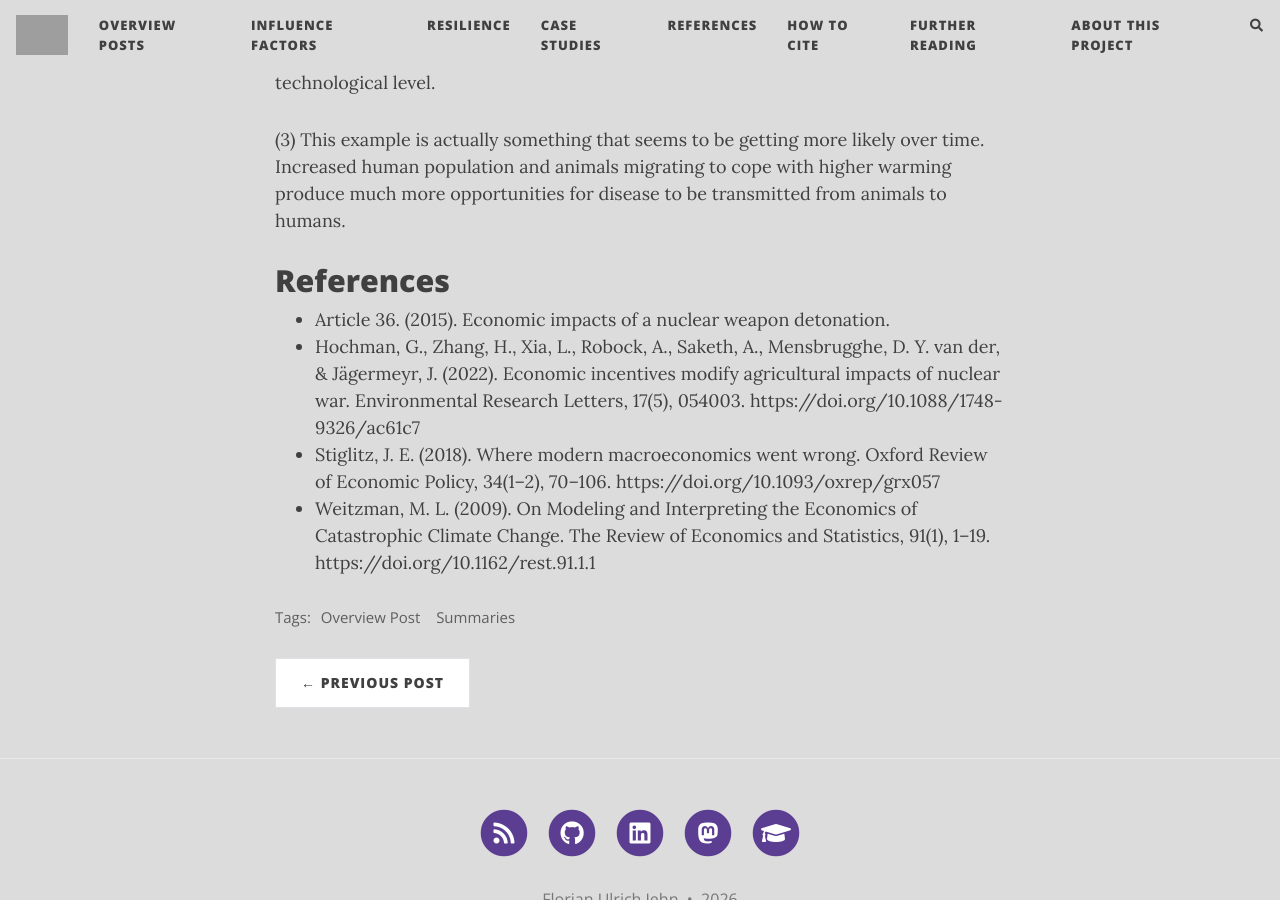
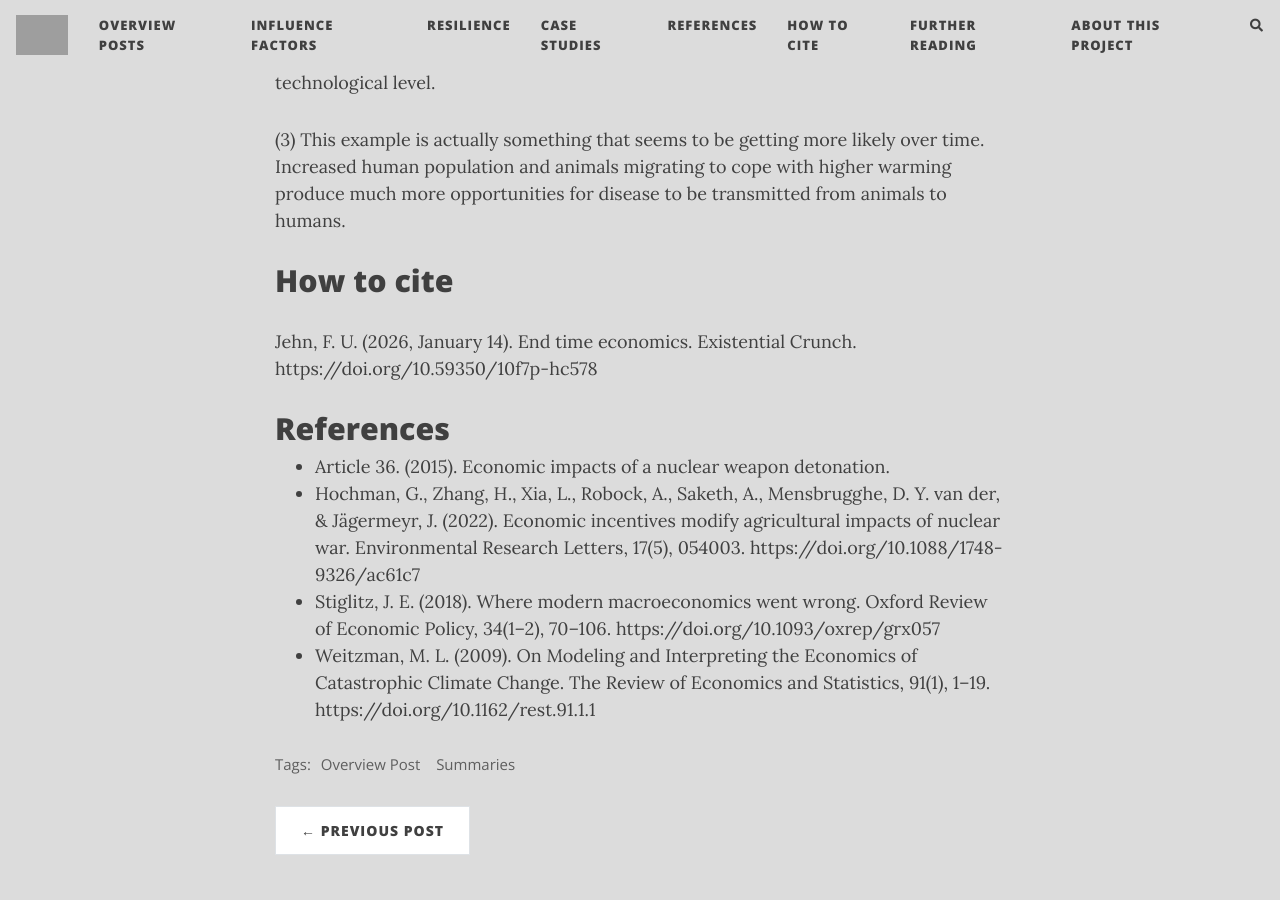
Before and after one commit to florianjehn/Societal_Collapse, a Jekyll site: the page built from _posts/2026-01-07-endtime_economics.md, in a window 1280 px wide and 900 px high, scrolled down 5327 px. Built offline with Jekyll 4.4.1, drawn with Linux system fonts in a browser that asks for light colours; nearby versions of some CDN libraries; comment, search, counter and statistics services are not loaded; grey boxes are pictures that could not be loaded.

Commit message:
Update 2026-01-07-endtime_economics.md

```diff
--- a/_posts/2026-01-07-endtime_economics.md
+++ b/_posts/2026-01-07-endtime_economics.md
@@ -63,6 +63,9 @@ Can you calculate a price after a catastrophe? Maybe, but it will always be a gu
 
 (3) This example is actually something that seems to be getting more likely over time. Increased human population and animals migrating to cope with higher warming produce much more opportunities for disease to be transmitted from animals to humans.
 
+# How to cite
+Jehn, F. U. (2026, January 14). End time economics. Existential Crunch. https://doi.org/10.59350/10f7p-hc578
+
 # References
 * Article 36. (2015). Economic impacts of a nuclear weapon detonation.
 * Hochman, G., Zhang, H., Xia, L., Robock, A., Saketh, A., Mensbrugghe, D. Y. van der, & Jägermeyr, J. (2022). Economic incentives modify agricultural impacts of nuclear war. Environmental Research Letters, 17(5), 054003. https://doi.org/10.1088/1748-9326/ac61c7
```
